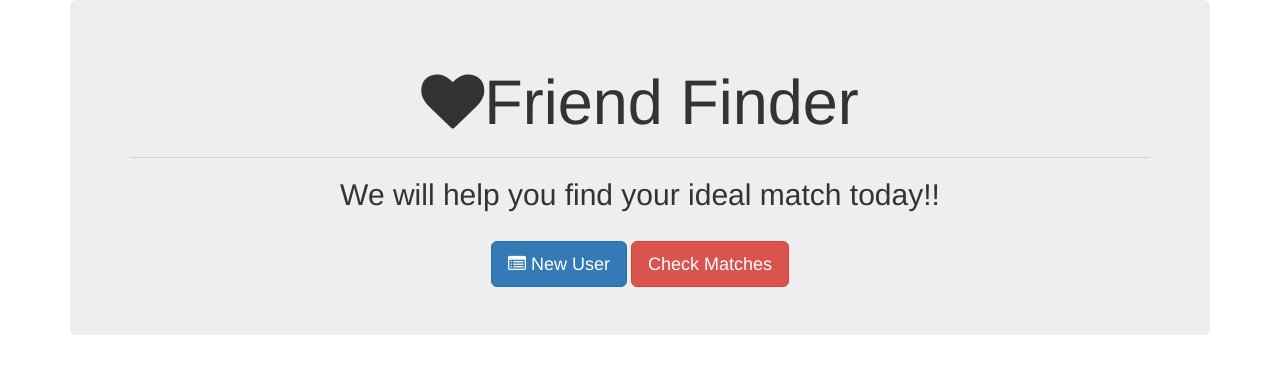
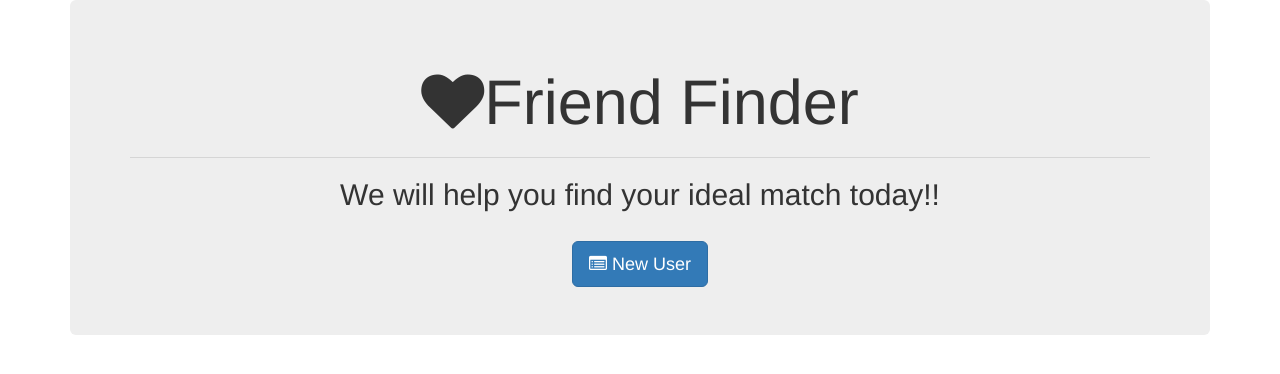
Before and after one commit to lobo89x/FriendFinder, a website: page app/public/index.html in a window 1280 px wide. Drawn offline with nearby package versions, Linux system fonts and the light colour scheme.

Commit message:
cleaned up ld button

```diff
--- a/app/public/index.html
+++ b/app/public/index.html
@@ -20,7 +20,6 @@
 
           <div class="text-center">
              <a href="/new"><button type="button" class="btn btn-lg btn-primary"> <span class="fa fa-list-alt"></span> New User</button></a>
-             <a href="/matches"><button type="button" class="btn btn-lg btn-danger"> <span class="fa fa-card"></span>Check Matches</button></a>
           </div>
 
         </div>
```
